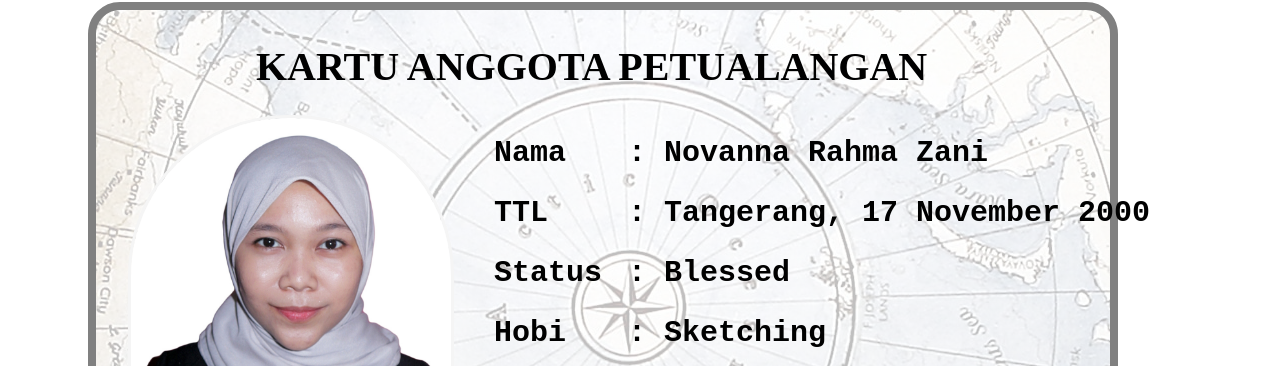
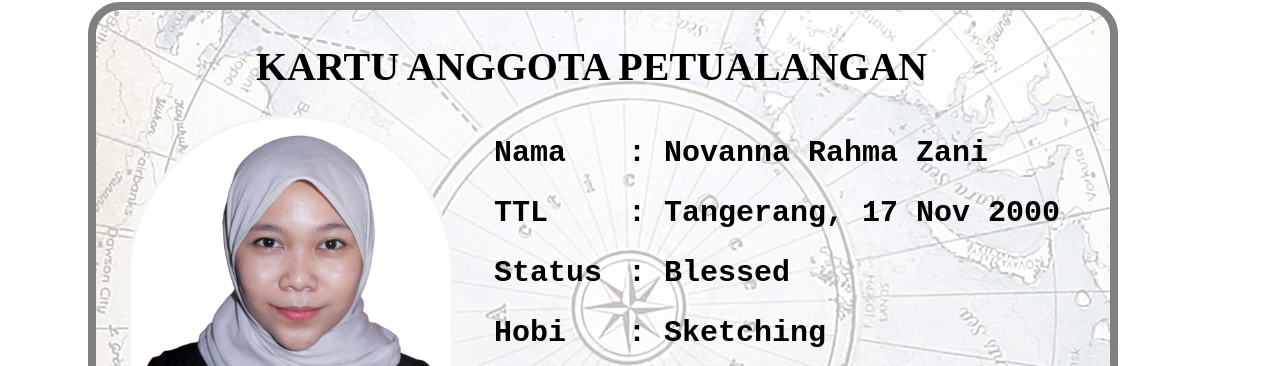
Before and after one commit to darymuzhar/card, a plain HTML site: page index.html in a window 1280 px wide. Shown: the part 1498-1864 px from the top of the page. Drawn offline with Linux system fonts and the light colour scheme.

Commit message:
Update index.html

```diff
--- a/index.html
+++ b/index.html
@@ -69,7 +69,7 @@
                 </tr>
                 <tr>
                     <td>TTL</td>
-                    <td>: Tangerang, 17 November 2000</td>
+                    <td>: Tangerang, 17 Nov 2000</td>
                 </tr>
                 <tr>
                     <td>Status</td>
```
